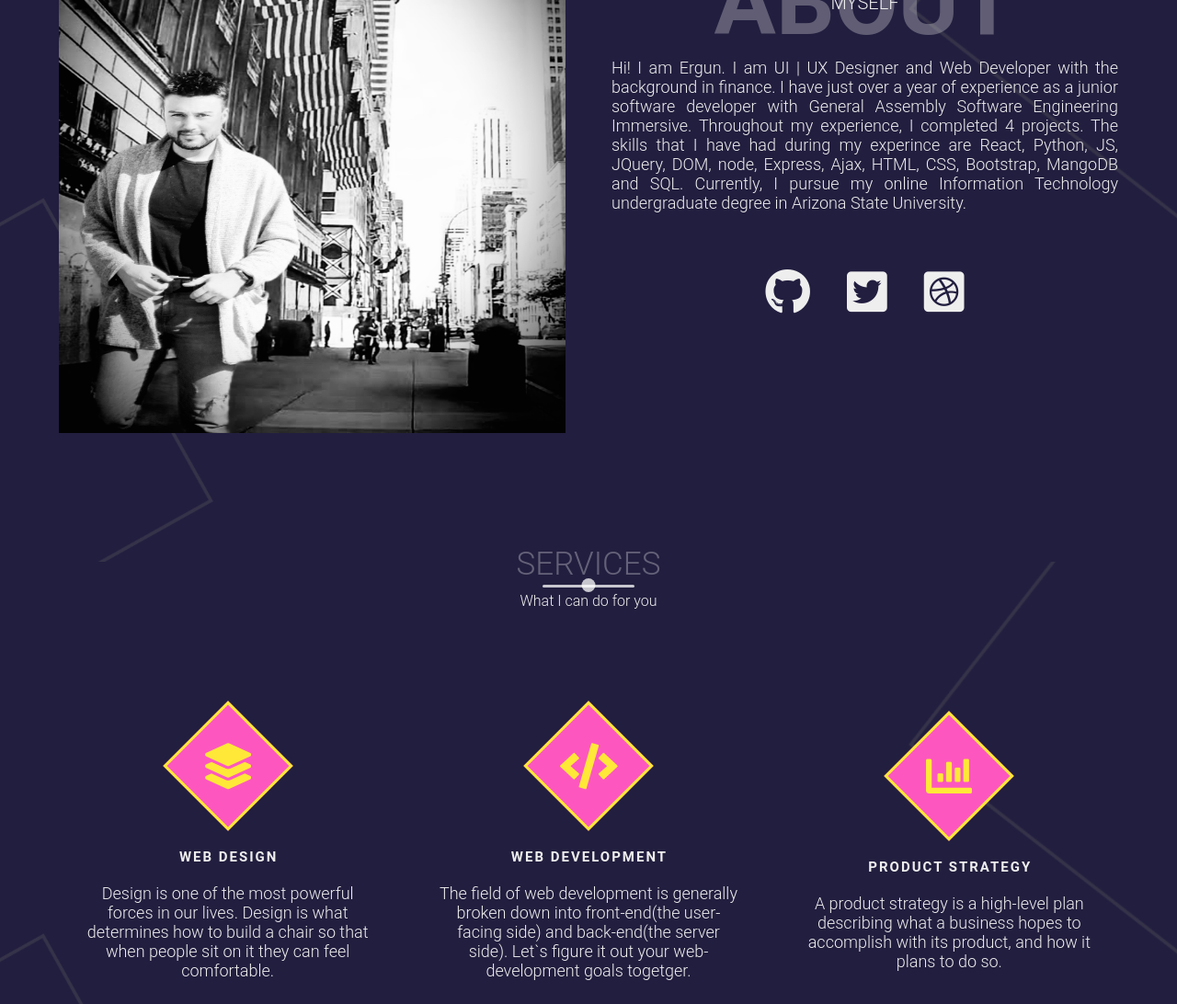
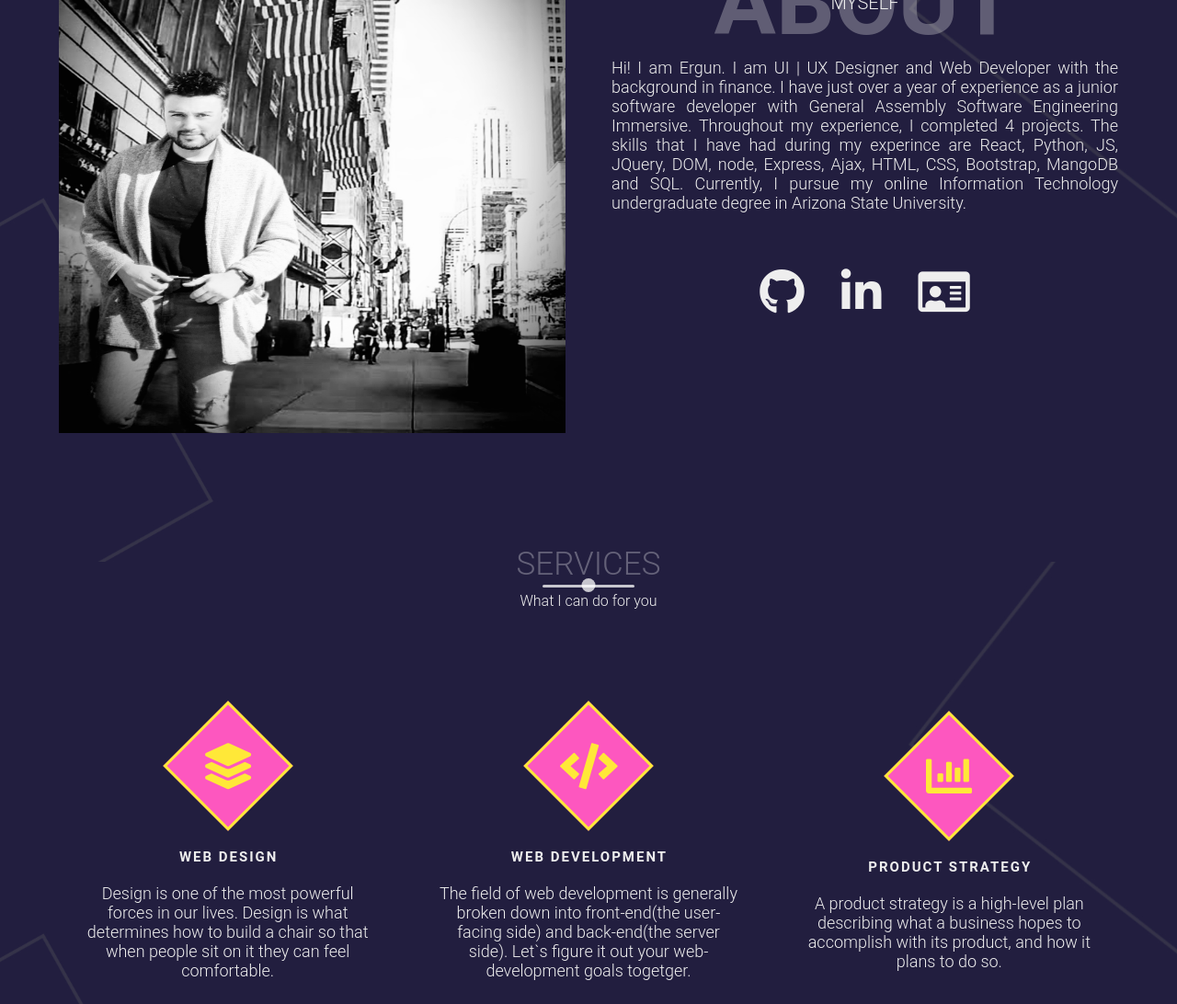
Before and after one commit to nugrezo/portfolio, a plain HTML site: page index.html in a window 1280 px wide. Shown: the part 989-2081 px from the top of the page at 92% size. Drawn offline with nearby package versions, Linux system fonts and the light colour scheme.

Commit message:
about me part links are edited. linkedin, github and resume links are added lib folder created and resume.pdf is added

```diff
--- a/index.html
+++ b/index.html
@@ -64,13 +64,13 @@
             </a>
           </li>
             <li>
-              <a href="#" class="icon-link">
-                <i class="fab fa-twitter-square"></i>
+              <a href="https://www.linkedin.com/in/ergun-o-aab30734/" class="icon-link">
+                <i class="fab fa-linkedin-in"></i>
               </a>
             </li>
             <li>
-              <a href="#" class="icon-link">
-                <i class="fab fa-dribbble-square"></i>
+              <a href="./lib/resume.pdf" class="icon-link">
+                <i class="far fa-id-card"></i>
               </a>
             </li>
           </ul>
```
Also changed, not shown: 1 other file.
